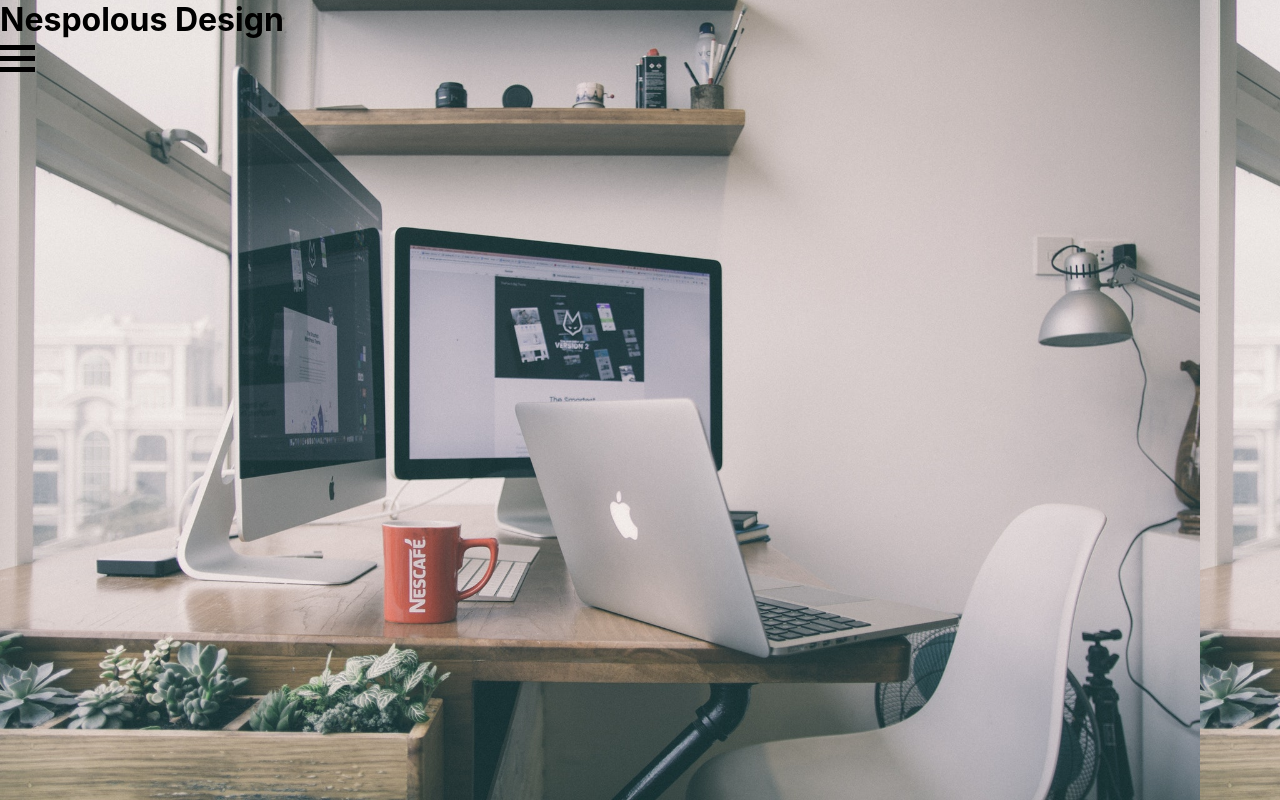
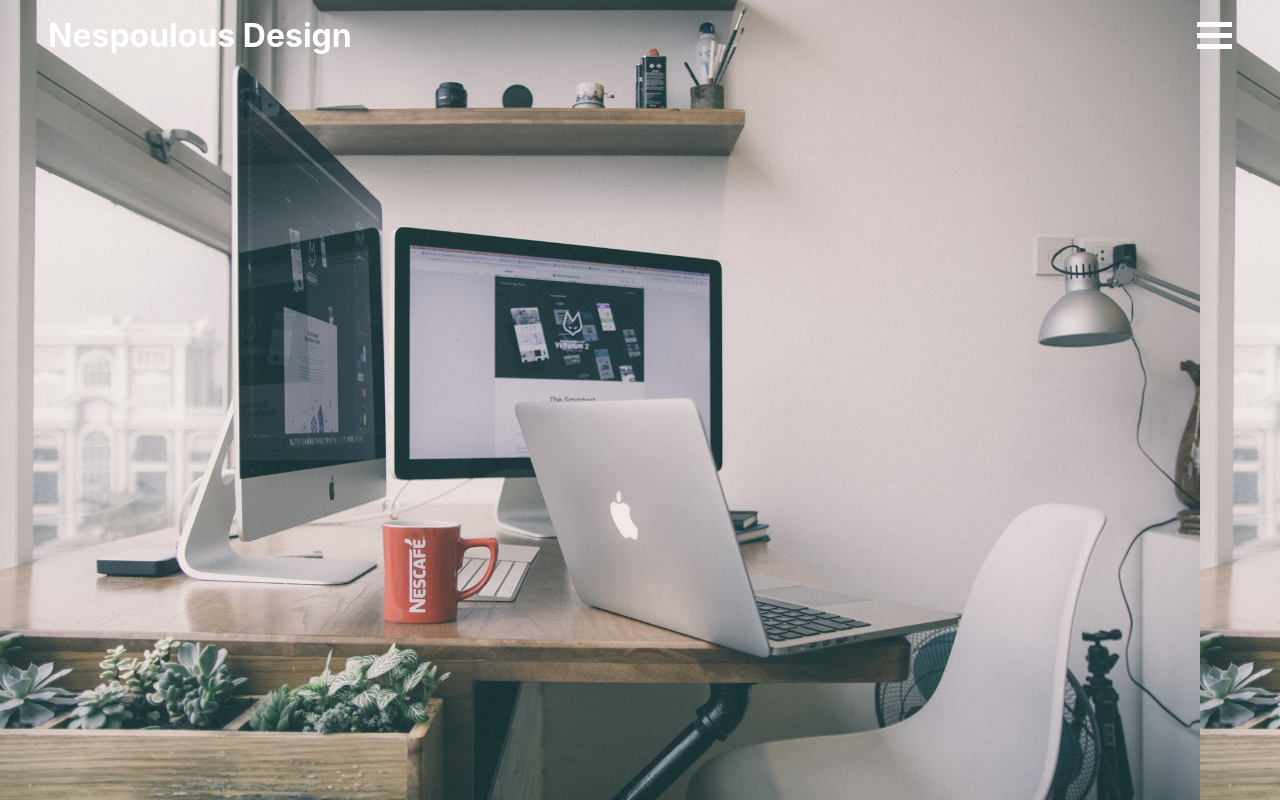
Before and after one commit to timoteidumitru/nespolous_design, a React (Create React App) app: page / in a window 1280 px wide. Built offline with nearby package versions, Linux system fonts and the light colour scheme.

Commit message:
basic style of header // manu + brand

```diff
--- a/src/components/landingPage/Header.js
+++ b/src/components/landingPage/Header.js
@@ -4,7 +4,7 @@ export default function Header() {
   return (
     <div className="header-main">
       <div className="header-brand">
-        <h1>Nespolous Design</h1>
+        <h1>Nespoulous Design</h1>
       </div>
       <div className="header-menu">
         <div></div>
--- a/src/components/landingPage/landing.scss
+++ b/src/components/landingPage/landing.scss
@@ -3,10 +3,25 @@
   width: 100ww;
   background-image: url("/images/landingpage_background.jpg");
   background-size: contain;
+  display: flex;
+  justify-content: space-between;
+  padding: 1em 3em;
+  color: white;
 }
+
+.header-menu {
+  cursor: pointer;
+  display: inline-table;
+}
+
 .header-menu div {
   width: 35px;
   height: 5px;
-  background-color: black;
+  background-color: white;
   margin: 6px 0;
 }
+
+.header-brand {
+  display: inline-table;
+  cursor: default;
+}
```
